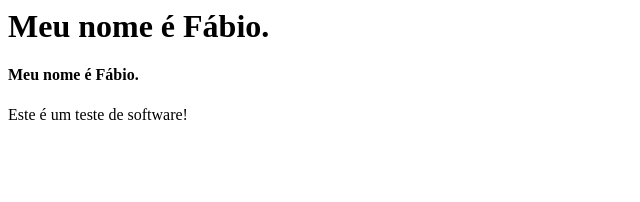
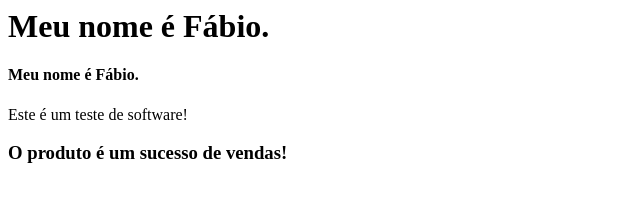
Before and after one commit to softtware0104/PROJETO_WEB_FRONT, a plain HTML site: page index.html in a window 1280 px wide. Shown: the whole page, without its empty margins (0-640 px from the left). Drawn offline with Linux system fonts and the light colour scheme.

Commit message:
PROJETO_WEB_FRONT: MainGestor | add de frase de vendas.

```diff
--- a/index.html
+++ b/index.html
@@ -4,3 +4,5 @@
 
 <h4>Meu nome é Fábio.</h4>
 <p>Este é um teste de software!</p>
+
+<h3>O produto é um sucesso de vendas!</h3>
```
